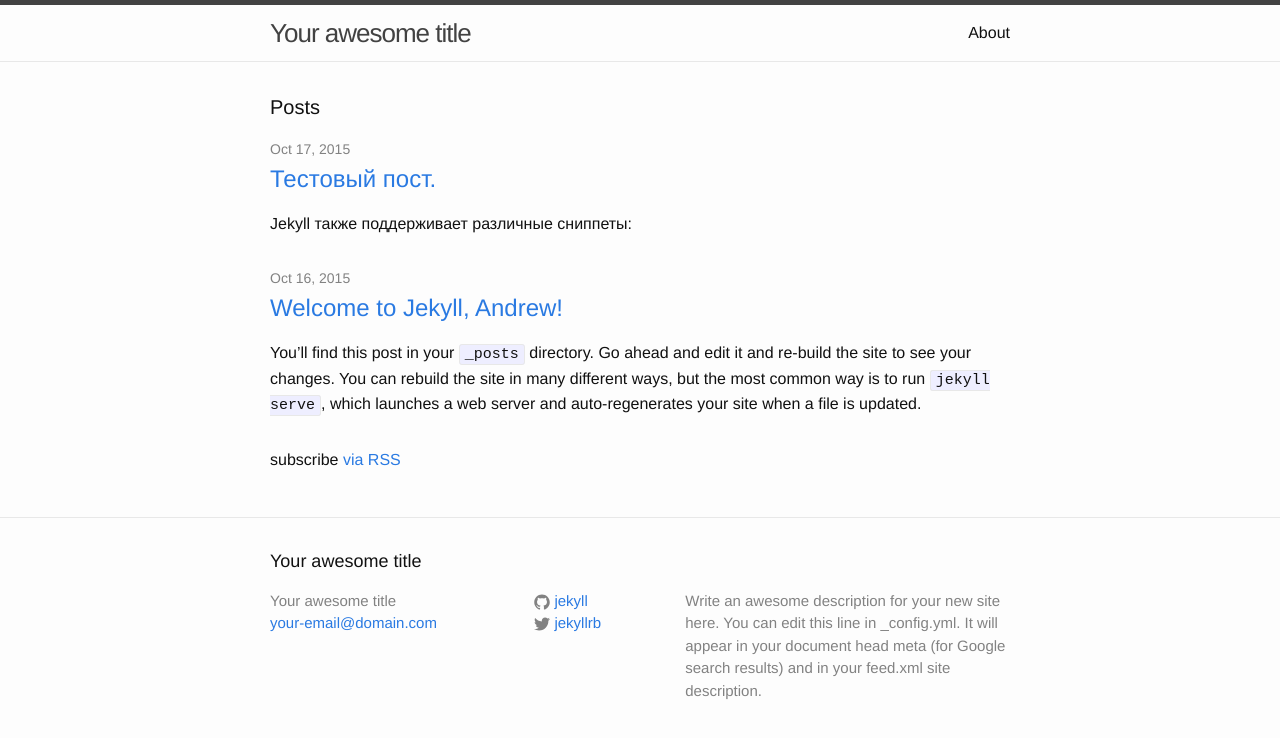
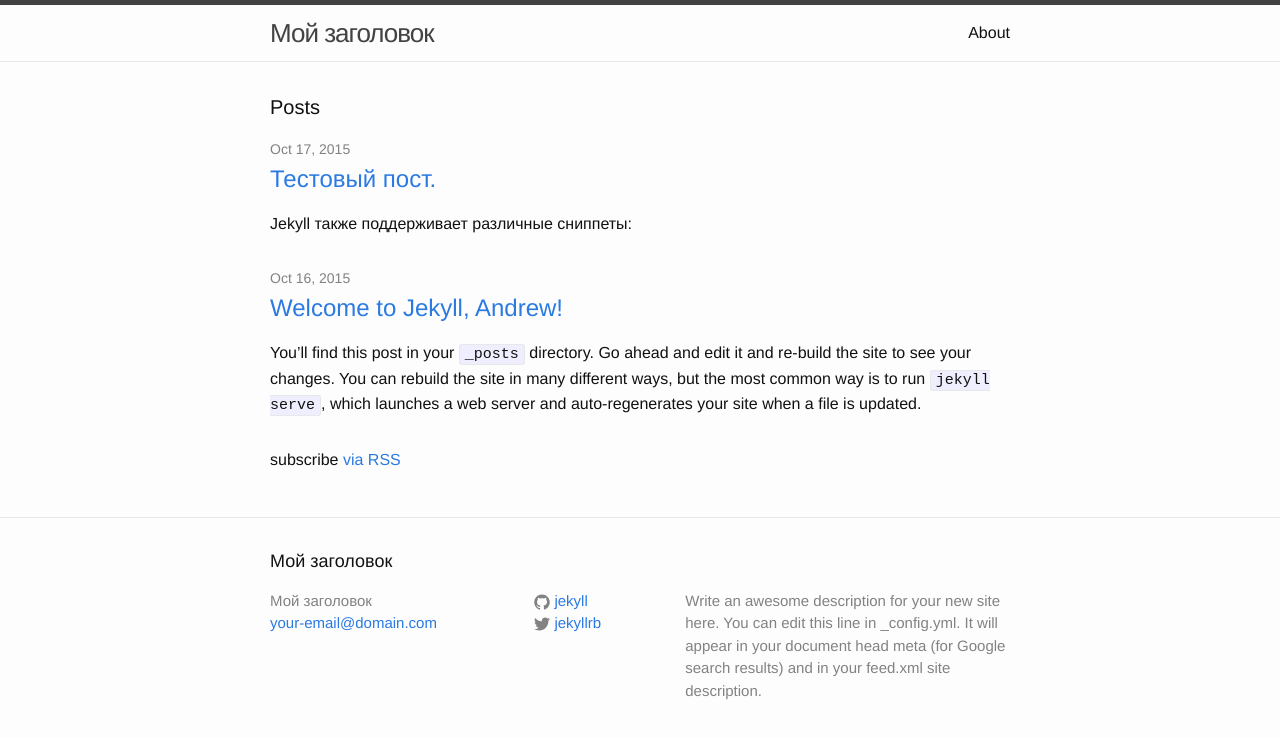
Before and after one commit to voland62/zzz, a Jekyll site: the page built from index.html, in a window 1280 px wide. Shown: the top 738 px of the page. Built offline with Jekyll 4.4.1, drawn with Linux system fonts in a browser that asks for light colours.

Commit message:
second commit

```diff
--- a/_config.yml
+++ b/_config.yml
@@ -1,5 +1,5 @@
 # Site settings
-title: Your awesome title
+title: Мой заголовок
 email: your-email@domain.com
 description: > # this means to ignore newlines until "baseurl:"
   Write an awesome description for your new site here. You can edit this
```
